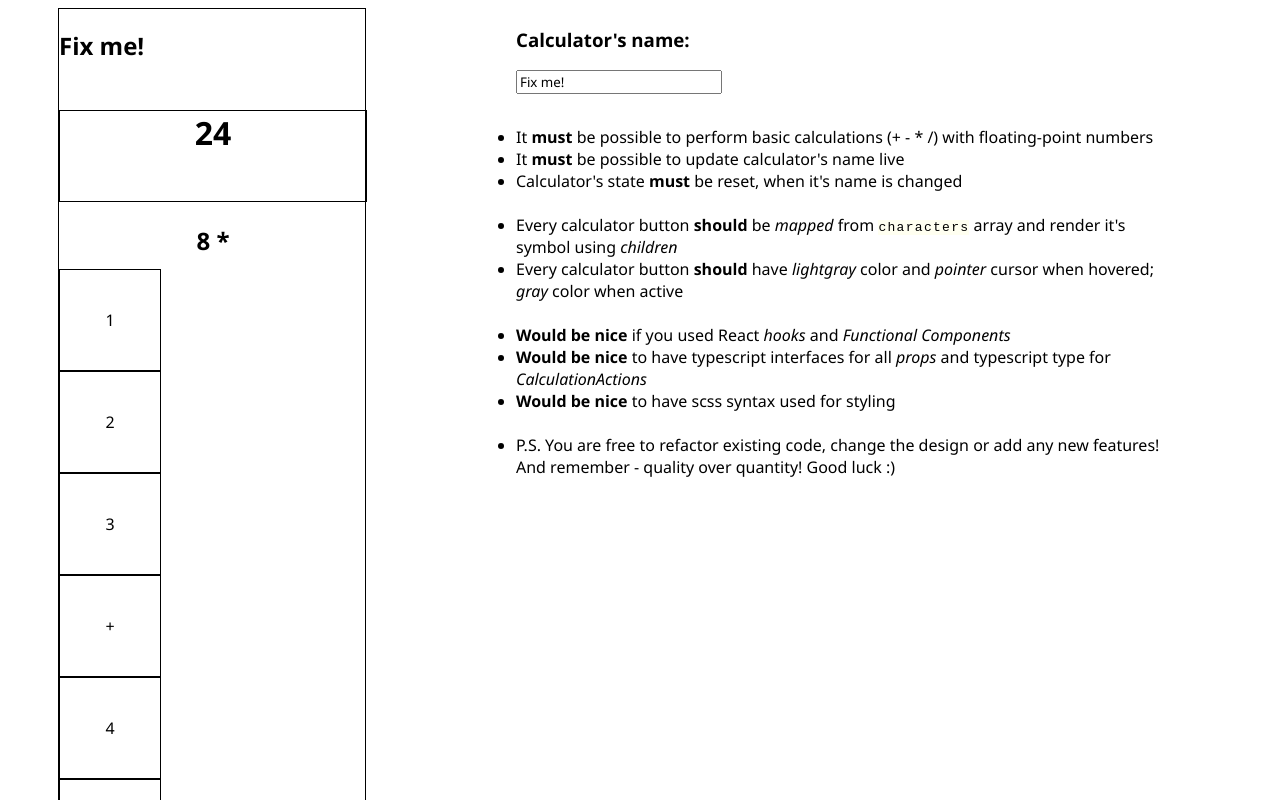
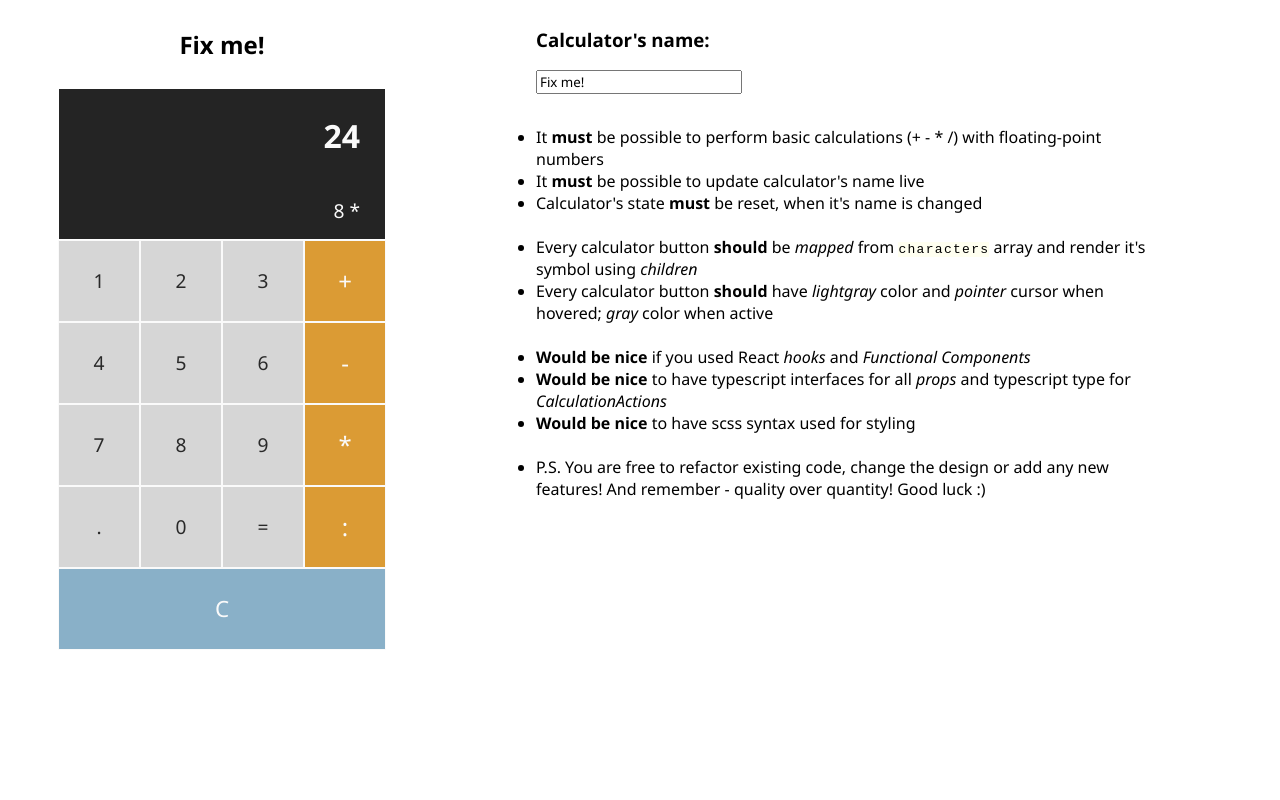
Before and after one commit to mskirmantas/calculator-app, a React (Create React App) app: page / in a window 1280 px wide. Shown: the top 800 px of the page. Built offline with nearby package versions, Linux system fonts and the light colour scheme.

Commit message:
Added basic styling

```diff
--- a/src/App.scss
+++ b/src/App.scss
@@ -1,3 +1,11 @@
+$btn-color: rgb(214, 214, 214);
+$operator-btn-color: rgb(219, 155, 52);
+$clear-btn-color: rgb(137, 176, 200);
+$active-btn-color: rgb(107, 107, 107);
+$input-color: rgb(36, 36, 36);
+$color-dark: rgb(41, 41, 41);
+$color-bright: rgb(250, 250, 250);
+
 * {
   font-family: "Segoe UI", Tahoma, Geneva, Verdana, sans-serif;
 }
@@ -9,12 +17,12 @@
 
 .calculator {
   text-align: center;
-  width: 306px;
-  border: solid 1px black;
+  width: 328px;
+  height: 100%;
+  // border: solid 1px $color-dark;
   margin: 0 50px;
   display: flex;
-  align-items: flex-start;
-  flex-wrap: wrap;
+  flex-direction: column;
 }
 
 .calculator-title {
@@ -22,30 +30,76 @@
   text-align: center;
 }
 
-.calc-button {
-  width: 100px;
-  height: 100px;
-  display: flex;
-  justify-content: center;
-  align-items: center;
-  border: solid 1px black;
-  margin: 0;
+.input {
+  background-color: $input-color;
+  width: calc(100% - 2px);
+  align-self: center;
+  margin: 1px;
+}
+
+.result,
+.result-small {
+  color: $color-bright;
+  text-align: right;
 }
 
 .result {
-  height: 90px;
-  width: 306px;
-  border: solid 1px black;
+  margin: 0;
+  padding: 25px;
+  font-size: 2rem;
+  font-weight: 700;
+  // border: solid 1px $color-dark;
 }
 
 .result-small {
   margin: 0;
-  height: 45px;
-  text-align: center;
+  padding: 15px 25px;
+  font-size: 1.2rem;
+  font-weight: 300;
 }
 
-.result-small h3 {
+.calc-button-container {
   text-align: center;
+  width: 328px;
+  display: flex;
+  align-items: flex-start;
+  flex-wrap: wrap;
+}
+
+.calc-button {
+  width: 80px;
+  height: 80px;
+  display: flex;
+  justify-content: center;
+  align-items: center;
+  border: solid 1px $color-bright;
+  margin: 0;
+  cursor: pointer;
+  font-size: 1.2rem;
+  font-weight: 400;
+  color: $color-dark;
+  background-color: $btn-color;
+  &:hover {
+    filter: opacity(0.85);
+    transition: 0.2s;
+  }
+}
+
+// To be changed to "OPERATOR"
+.calc-button:nth-child(4n) {
+  background-color: $operator-btn-color;
+  color: $color-bright;
+  font-size: 1.5rem;
+  font-weight: 400;
+}
+
+// To be changed to "CLEAR BUTTON"
+.calc-button:last-child {
+  background-color: $clear-btn-color;
+  color: $color-bright;
+  width: 100%;
+  font-size: 1.4rem;
+  font-weight: 400;
 }
 
 .requirements {
```
